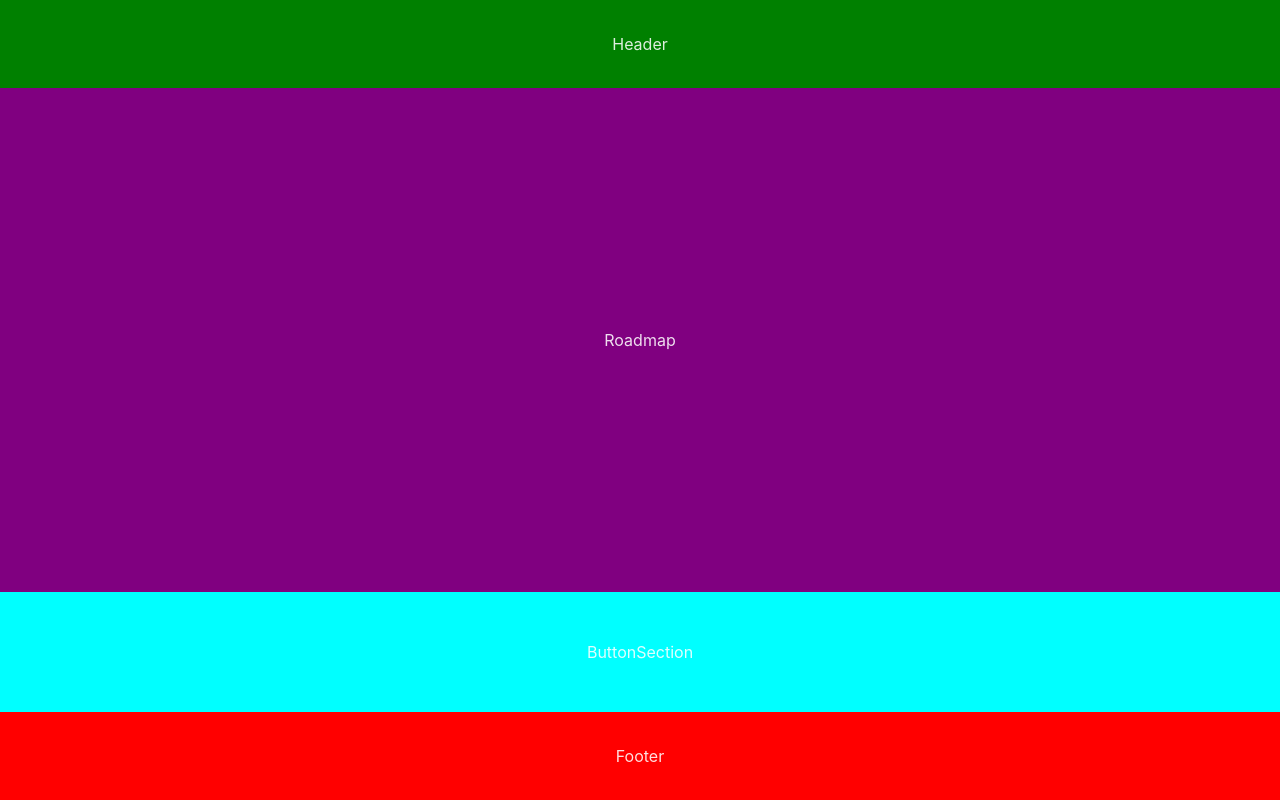
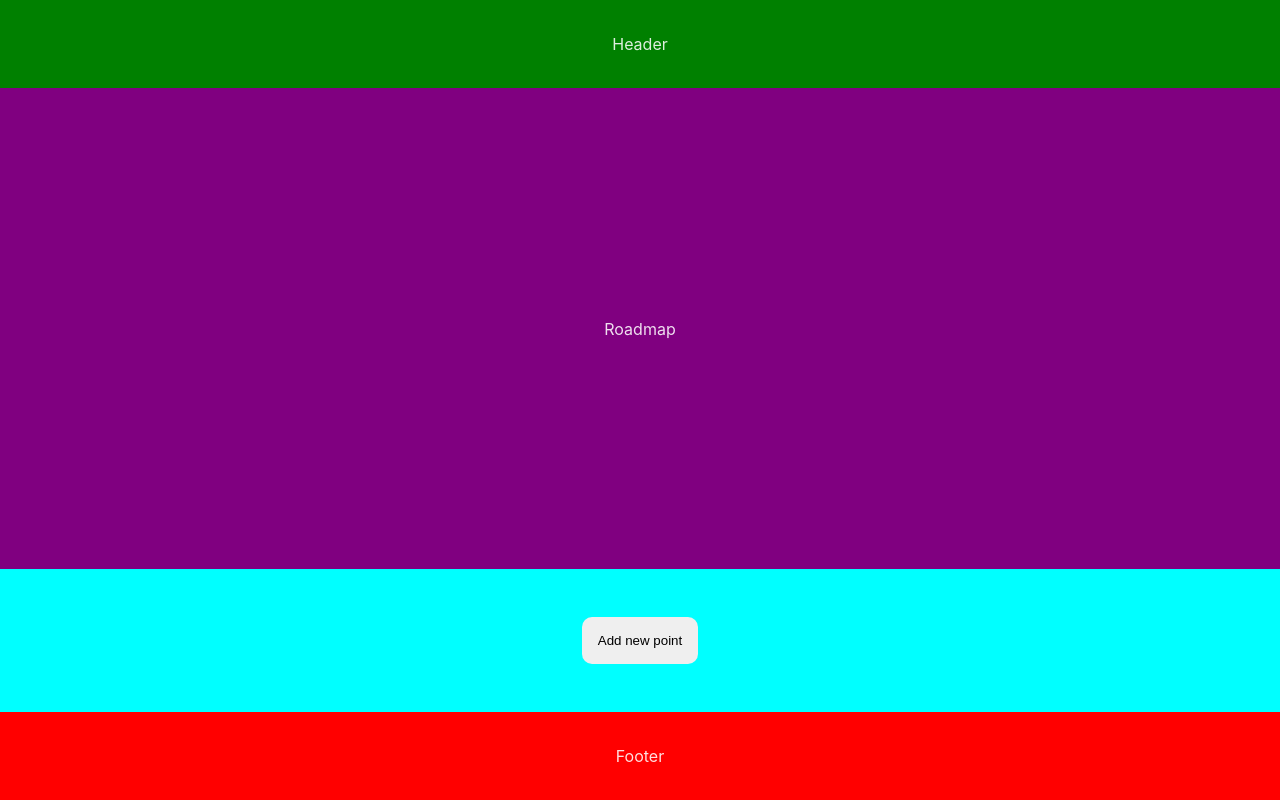
Before and after one commit to pawelrybka/React-Typescript-Game, a React (Vite) app: page / in a window 1280 px wide. Built offline with nearby package versions, Linux system fonts and the light colour scheme.

Commit message:
Add point button

```diff
--- /dev/null
+++ b/src/components/AddPointButton/AddPointButton.module.css
@@ -0,0 +1,6 @@
+.addPointButton{
+    padding: 1rem;
+    border: none;
+    border-radius: 10px;
+    cursor: pointer;
+}
--- /dev/null
+++ b/src/components/AddPointButton/AddPointButton.tsx
@@ -0,0 +1,11 @@
+import styles from './AddPointButton.module.css'
+
+const AddPointButton = () => {
+  return (
+    <button className={styles.addPointButton}>
+        <span>Add new point</span>
+    </button>
+  )
+}
+
+export default AddPointButton
--- a/src/components/ButtonSection/ButtonSection.tsx
+++ b/src/components/ButtonSection/ButtonSection.tsx
@@ -1,9 +1,11 @@
 import styles from './ButtonSection.module.css'
+import AddPointButton from '../AddPointButton/AddPointButton'
+
 
 const ButtonSection = () => {
   return (
     <div className={styles.buttonSection}>
-        ButtonSection
+        <AddPointButton/>
     </div>
   )
 }
```
